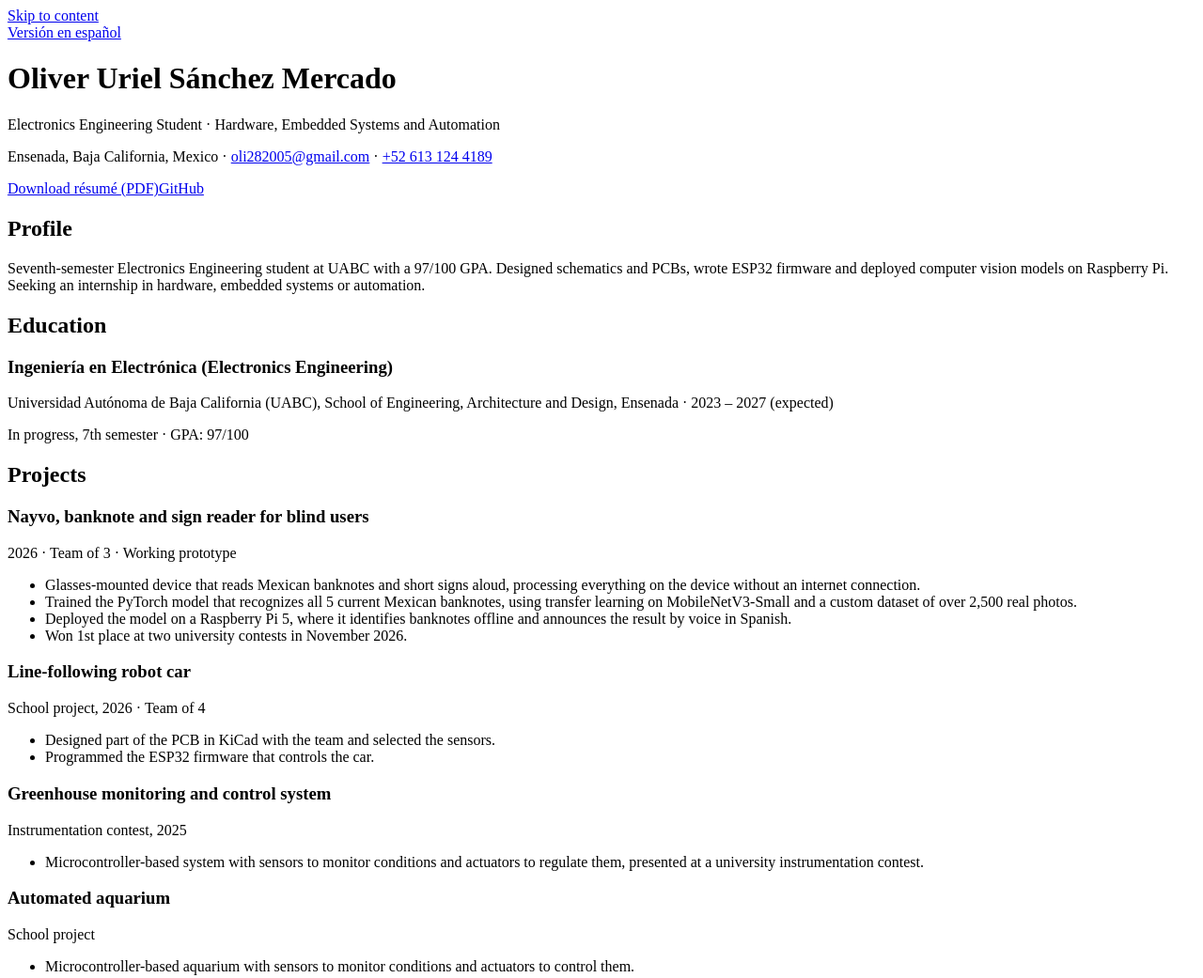
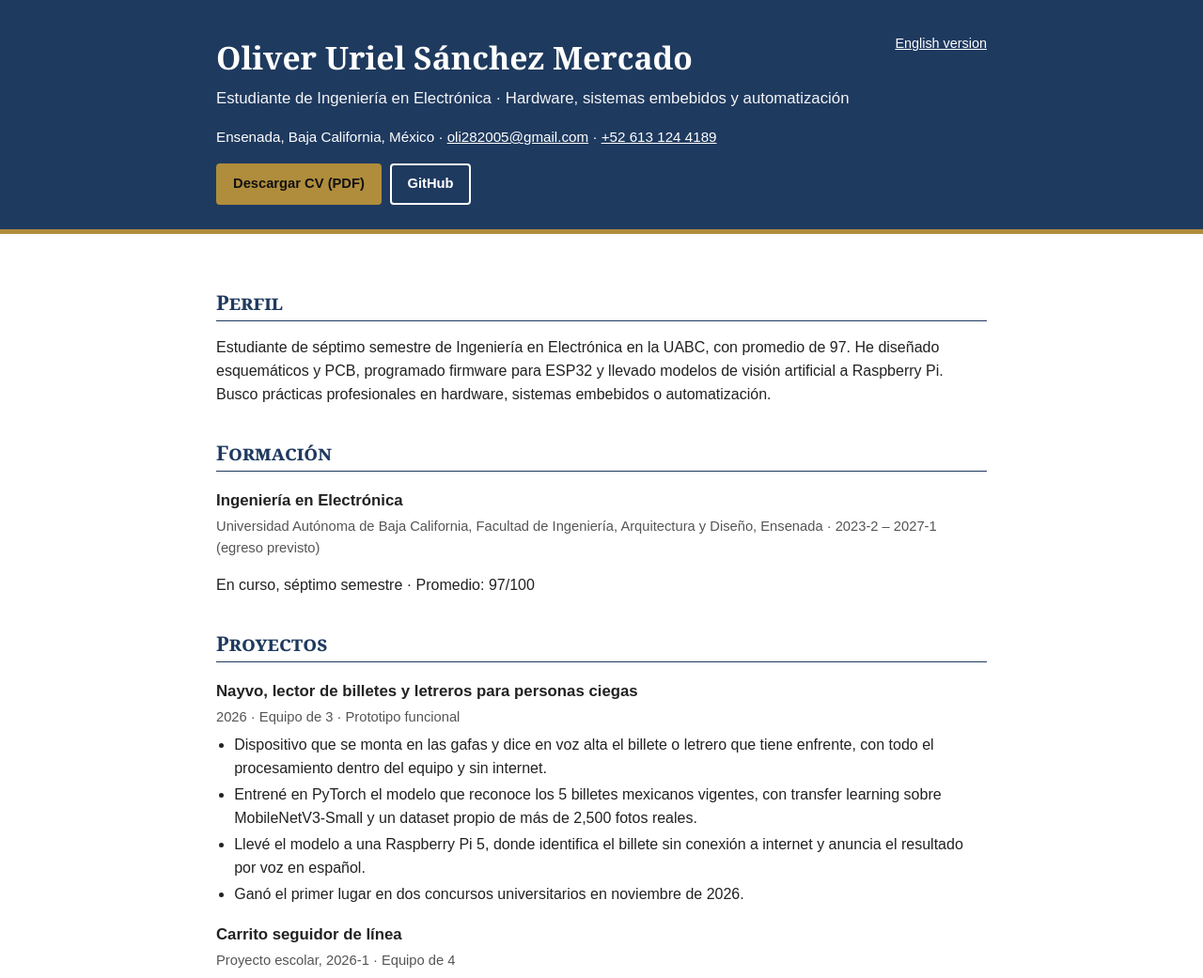
Before and after one commit to olivermercado-prog/olivermercado-prog.github.io, a plain HTML site: page index.html in a window 1280 px wide. Shown: the top 1041 px of the page at 94% size. Drawn offline with Linux system fonts and the light colour scheme; files that its build step writes are made by us from their sources.

Commit message:
Add files via upload

```diff
--- a/index.html
+++ b/index.html
@@ -1,29 +1,29 @@
 <!DOCTYPE html>
-<html lang="en">
+<html lang="es">
 <head>
 <meta charset="utf-8">
 <meta name="viewport" content="width=device-width, initial-scale=1">
-<title>Oliver Uriel Sánchez Mercado · Electronics Engineering Student</title>
-<meta name="description" content="Online résumé of Oliver Uriel Sánchez Mercado, Electronics Engineering student at UABC, Ensenada, Mexico.">
-<link rel="stylesheet" href="assets/styles.css">
+<title>Oliver Uriel Sánchez Mercado · Estudiante de Ingeniería en Electrónica</title>
+<meta name="description" content="CV en línea de Oliver Uriel Sánchez Mercado, estudiante de Ingeniería en Electrónica en la UABC, Ensenada, México.">
+<link rel="stylesheet" href="../assets/styles.css">
 </head>
 <body>
-<a class="skip" href="#main">Skip to content</a>
+<a class="skip" href="#main">Saltar al contenido</a>
 <header><div class="wrap">
-<a class="lang" href="es/index.html">Versión en español</a>
+<a class="lang" href="../index.html">English version</a>
 <h1>Oliver Uriel Sánchez Mercado</h1>
-<p class="tagline">Electronics Engineering Student · Hardware, Embedded Systems and Automation</p>
-<p class="contact">Ensenada, Baja California, Mexico · <a href="mailto:oli282005@gmail.com">oli282005@gmail.com</a> · <a href="tel:+526131244189">+52 613 124 4189</a></p>
-<div class="btns"><a class="btn primary" href="downloads/CV_Oliver_Sanchez_EN.pdf">Download résumé (PDF)</a><a class="btn" href="https://github.com/olivermercado-prog">GitHub</a></div>
+<p class="tagline">Estudiante de Ingeniería en Electrónica · Hardware, sistemas embebidos y automatización</p>
+<p class="contact">Ensenada, Baja California, México · <a href="mailto:oli282005@gmail.com">oli282005@gmail.com</a> · <a href="tel:+526131244189">+52 613 124 4189</a></p>
+<div class="btns"><a class="btn primary" href="../downloads/CV_Oliver_Sanchez_ES.pdf">Descargar CV (PDF)</a><a class="btn" href="https://github.com/olivermercado-prog">GitHub</a></div>
 </div></header>
 <main id="main" class="wrap">
-<h2>Profile</h2><p>Seventh-semester Electronics Engineering student at UABC with a 97/100 GPA. Designed schematics and PCBs, wrote ESP32 firmware and deployed computer vision models on Raspberry Pi. Seeking an internship in hardware, embedded systems or automation.</p>
-<h2>Education</h2><h3>Ingeniería en Electrónica (Electronics Engineering)</h3><p class="meta">Universidad Autónoma de Baja California (UABC), School of Engineering, Architecture and Design, Ensenada · 2023 – 2027 (expected)</p><p>In progress, 7th semester · GPA: 97/100</p>
-<h2>Projects</h2><h3>Nayvo, banknote and sign reader for blind users</h3><p class="meta">2026 · Team of 3 · Working prototype</p><ul><li>Glasses-mounted device that reads Mexican banknotes and short signs aloud, processing everything on the device without an internet connection.</li><li>Trained the PyTorch model that recognizes all 5 current Mexican banknotes, using transfer learning on MobileNetV3-Small and a custom dataset of over 2,500 real photos.</li><li>Deployed the model on a Raspberry Pi 5, where it identifies banknotes offline and announces the result by voice in Spanish.</li><li>Won 1st place at two university contests in November 2026.</li></ul><h3>Line-following robot car</h3><p class="meta">School project, 2026 · Team of 4</p><ul><li>Designed part of the PCB in KiCad with the team and selected the sensors.</li><li>Programmed the ESP32 firmware that controls the car.</li></ul><h3>Greenhouse monitoring and control system</h3><p class="meta">Instrumentation contest, 2025</p><ul><li>Microcontroller-based system with sensors to monitor conditions and actuators to regulate them, presented at a university instrumentation contest.</li></ul><h3>Automated aquarium</h3><p class="meta">School project</p><ul><li>Microcontroller-based aquarium with sensors to monitor conditions and actuators to control them.</li></ul>
-<h2>Skills</h2><dl class="skills"><dt>Hardware and PCB</dt><dd>KiCad, Proteus, Multisim, LTspice; breadboard prototyping</dd><dt>Embedded systems and programming</dt><dd>ESP32, Arduino, Raspberry Pi 5; C++, Python; Git and GitHub (basic)</dd><dt>Instrumentation and automation</dt><dd>oscilloscope, function generator, spectrum analyzer, multimeter; LabVIEW, MATLAB, Siemens LOGO! PLC</dd><dt>Mechanical design and AI tools</dt><dd>SolidWorks, Ultimaker Cura; Claude Code, Codex and Gemini for coding and documentation</dd></dl>
-<h2>University-mandated social service</h2><h3>Social service, Tapdoor project</h3><p class="meta">FIAD, UABC, Ensenada · Apr 2026 – Present</p><p>NFC card access control for university labs, with a microcontroller at each door and a web portal to manage users, schedules and permissions. Completed the social service requirement in November 2026; still collaborating on the project.</p><ul><li>Designed the schematic with the electronics team and built the breadboard prototype, presented to faculty leadership as a pilot proposal.</li><li>Programmed, with teammates, the microcontroller firmware and its NFC reader interface, and tested granted and denied access cases.</li><li>Quoted components and estimated the cost of installing the system on each new door, separating one-time materials from per-door materials, and checked inventory with the team.</li><li>Reviewed the web portal with administrator access and reported bugs and suggestions to the software team.</li></ul>
-<h2>Languages and awards</h2><ul><li>Spanish (native); English B1 (UABC English exam, 2024)</li><li>1st place, 7th Electronic Instrumentation and Entrepreneurship Contest, with Nayvo (Nov 2026)</li><li>1st place, UABC Technology and Entrepreneurship Expo, with Nayvo (Nov 2026)</li><li>Participant in CIMATANK with Nayvo (Nov 2026) and in the 2025 instrumentation contest with the greenhouse system</li></ul>
+<h2>Perfil</h2><p>Estudiante de séptimo semestre de Ingeniería en Electrónica en la UABC, con promedio de 97. He diseñado esquemáticos y PCB, programado firmware para ESP32 y llevado modelos de visión artificial a Raspberry Pi. Busco prácticas profesionales en hardware, sistemas embebidos o automatización.</p>
+<h2>Formación</h2><h3>Ingeniería en Electrónica</h3><p class="meta">Universidad Autónoma de Baja California, Facultad de Ingeniería, Arquitectura y Diseño, Ensenada · 2023-2 – 2027-1 (egreso previsto)</p><p>En curso, séptimo semestre · Promedio: 97/100</p>
+<h2>Proyectos</h2><h3>Nayvo, lector de billetes y letreros para personas ciegas</h3><p class="meta">2026 · Equipo de 3 · Prototipo funcional</p><ul><li>Dispositivo que se monta en las gafas y dice en voz alta el billete o letrero que tiene enfrente, con todo el procesamiento dentro del equipo y sin internet.</li><li>Entrené en PyTorch el modelo que reconoce los 5 billetes mexicanos vigentes, con transfer learning sobre MobileNetV3-Small y un dataset propio de más de 2,500 fotos reales.</li><li>Llevé el modelo a una Raspberry Pi 5, donde identifica el billete sin conexión a internet y anuncia el resultado por voz en español.</li><li>Ganó el primer lugar en dos concursos universitarios en noviembre de 2026.</li></ul><h3>Carrito seguidor de línea</h3><p class="meta">Proyecto escolar, 2026-1 · Equipo de 4</p><ul><li>Diseñé parte de la PCB en KiCad junto con el equipo y seleccioné los sensores.</li><li>Programé el firmware del ESP32 que controla el carrito.</li></ul><h3>Sistema de monitoreo y control de invernadero</h3><p class="meta">Concurso de instrumentación, 2025-1</p><ul><li>Sistema con microcontrolador, sensores para monitorear las condiciones y actuadores para regularlas, presentado en el concurso de instrumentación de la universidad.</li></ul><h3>Acuario automatizado</h3><p class="meta">Proyecto escolar</p><ul><li>Acuario controlado con microcontrolador, con sensores para monitorear las condiciones y actuadores para regularlas.</li></ul>
+<h2>Habilidades</h2><dl class="skills"><dt>Hardware y PCB</dt><dd>KiCad, Proteus, Multisim, LTspice; armado de prototipos en protoboard</dd><dt>Sistemas embebidos y programación</dt><dd>ESP32, Arduino, Raspberry Pi 5; C++, Python; Git y GitHub (básico)</dd><dt>Instrumentación y automatización</dt><dd>osciloscopio, generador de funciones, analizador de espectros, multímetro; LabVIEW, MATLAB, PLC LOGO!</dd><dt>Diseño mecánico y herramientas de IA</dt><dd>SolidWorks, Ultimaker Cura; Claude Code, Codex y Gemini para programación y documentación</dd></dl>
+<h2>Servicio social</h2><h3>Servicio social profesional, proyecto Tapdoor</h3><p class="meta">FIAD, UABC, Ensenada · Abr 2026 – actualidad</p><p>Control de acceso a laboratorios con tarjetas NFC, un microcontrolador en cada puerta y una página web para administrar usuarios, horarios y permisos. Concluí el servicio social en noviembre de 2026 y sigo colaborando en el proyecto.</p><ul><li>Diseñé el esquemático con el equipo de electrónica y armé el prototipo en protoboard, que presentamos a directivos de la facultad como propuesta de prueba piloto.</li><li>Programé con mis compañeros el firmware del microcontrolador y su conexión con el lector NFC, y probé los casos de acceso permitido y denegado.</li><li>Coticé los componentes y estimé el costo de instalar el sistema en cada puerta nueva, separando los materiales fijos de los que requiere cada puerta, y revisé el inventario con el equipo.</li><li>Revisé la página web con acceso de administrador y reporté errores y sugerencias al equipo de software.</li></ul>
+<h2>Idiomas y distinciones</h2><ul><li>Español nativo; inglés B1 (examen de inglés de la UABC, 2024-2)</li><li>1er lugar, Séptimo Concurso de Instrumentación Electrónica y Emprendimiento, con Nayvo (nov 2026)</li><li>1er lugar, Expo Tecnología y Emprendimiento UABC, con Nayvo (nov 2026)</li><li>Participación en CIMATANK con Nayvo (nov 2026) y en el concurso de instrumentación 2025-1 con el sistema de invernadero</li></ul>
 </main>
-<footer>Oliver Uriel Sánchez Mercado · Updated November 2026</footer>
+<footer>Oliver Uriel Sánchez Mercado · Actualizado en noviembre de 2026</footer>
 </body>
 </html>
--- /dev/null
+++ b/styles.css
@@ -0,0 +1,28 @@
+:root{--navy:#1F3A5F;--gold:#B08D3C;--ink:#222;--muted:#555;--bg:#fff;--soft:#f4f6f9}
+*{box-sizing:border-box}
+body{margin:0;font-family:Arial,Helvetica,sans-serif;color:var(--ink);background:var(--bg);line-height:1.55}
+a{color:var(--navy)}
+a:focus-visible,.btn:focus-visible{outline:3px solid var(--gold);outline-offset:2px}
+.skip{position:absolute;left:-999px;top:0;background:var(--gold);color:#000;padding:.5rem 1rem}
+.skip:focus{left:1rem;top:1rem}
+header{background:var(--navy);color:#fff;border-bottom:5px solid var(--gold)}
+header .wrap{padding:2.2rem 1.25rem 1.6rem}
+h1{font-family:Georgia,serif;margin:0;font-size:2.1rem}
+.tagline{margin:.3rem 0 1rem;font-size:1.05rem;opacity:.95}
+.contact{margin:0 0 1rem;font-size:.95rem}
+.contact a{color:#fff}
+.btns{display:flex;flex-wrap:wrap;gap:.6rem}
+.btn{display:inline-block;padding:.55rem 1rem;border:2px solid #fff;color:#fff;text-decoration:none;border-radius:4px;font-weight:bold;font-size:.92rem}
+.btn.primary{background:var(--gold);border-color:var(--gold);color:#111}
+.lang{float:right;color:#fff;font-size:.9rem}
+.wrap{max-width:860px;margin:0 auto;padding:1.5rem 1.25rem}
+h2{font-family:Georgia,serif;font-variant:small-caps;color:var(--navy);border-bottom:1px solid var(--navy);padding-bottom:.2rem;margin:2rem 0 .8rem;font-size:1.35rem}
+h3{margin:1.1rem 0 .2rem;font-size:1.05rem}
+.meta{color:var(--muted);font-size:.92rem;margin:0 0 .4rem}
+ul{padding-left:1.2rem;margin:.3rem 0}
+li{margin:.2rem 0}
+.skills dt{font-weight:bold;margin-top:.5rem}
+.skills dd{margin:0 0 .2rem}
+footer{border-top:3px solid var(--gold);color:var(--muted);font-size:.85rem;text-align:center;padding:1rem}
+@media (max-width:600px){h1{font-size:1.6rem}.lang{float:none;display:block;margin-bottom:.8rem}}
+@media print{.btns,.skip,.lang{display:none}header{background:none;color:#000;border-bottom:2px solid #000}.contact a{color:#000}}
```
Also changed, not shown: 2 other files.
